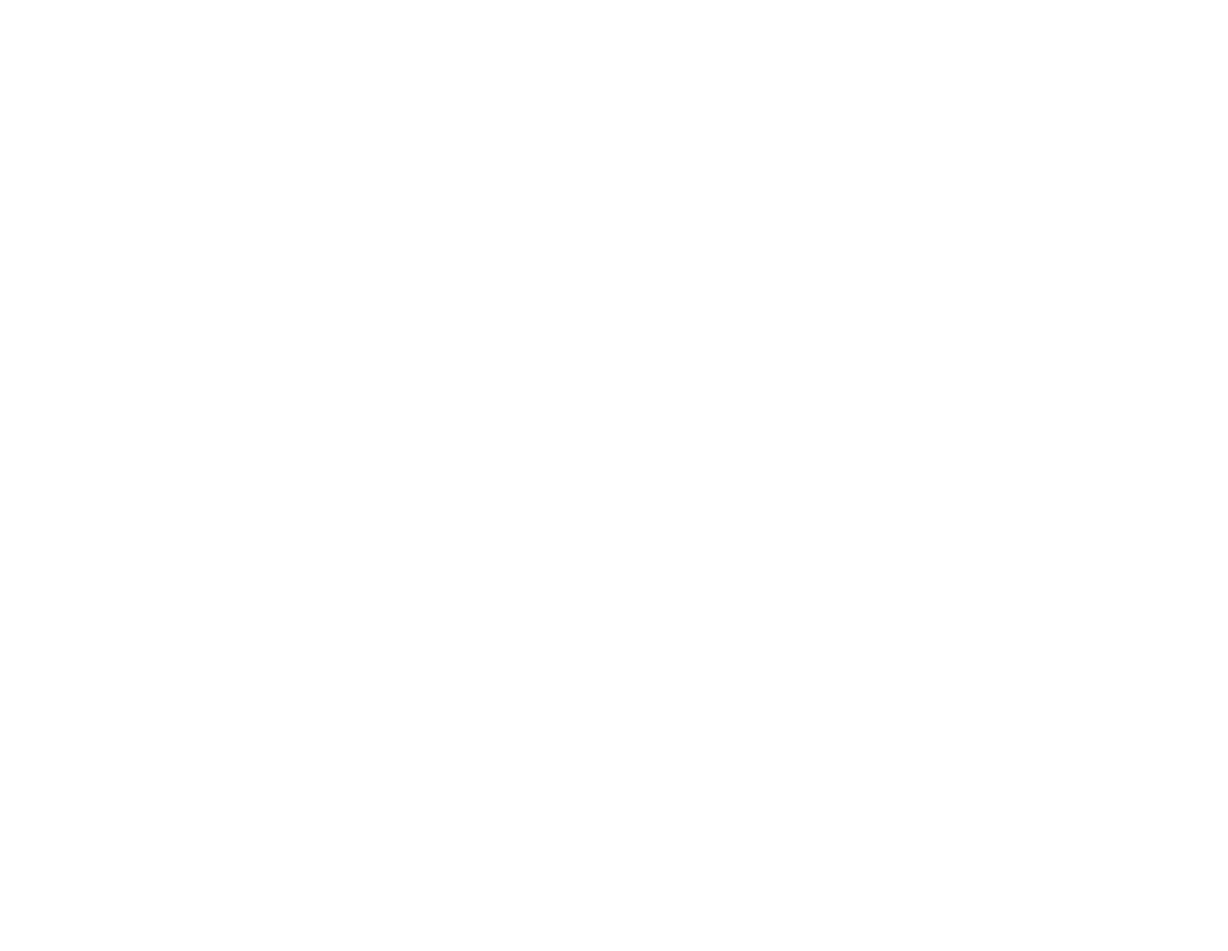
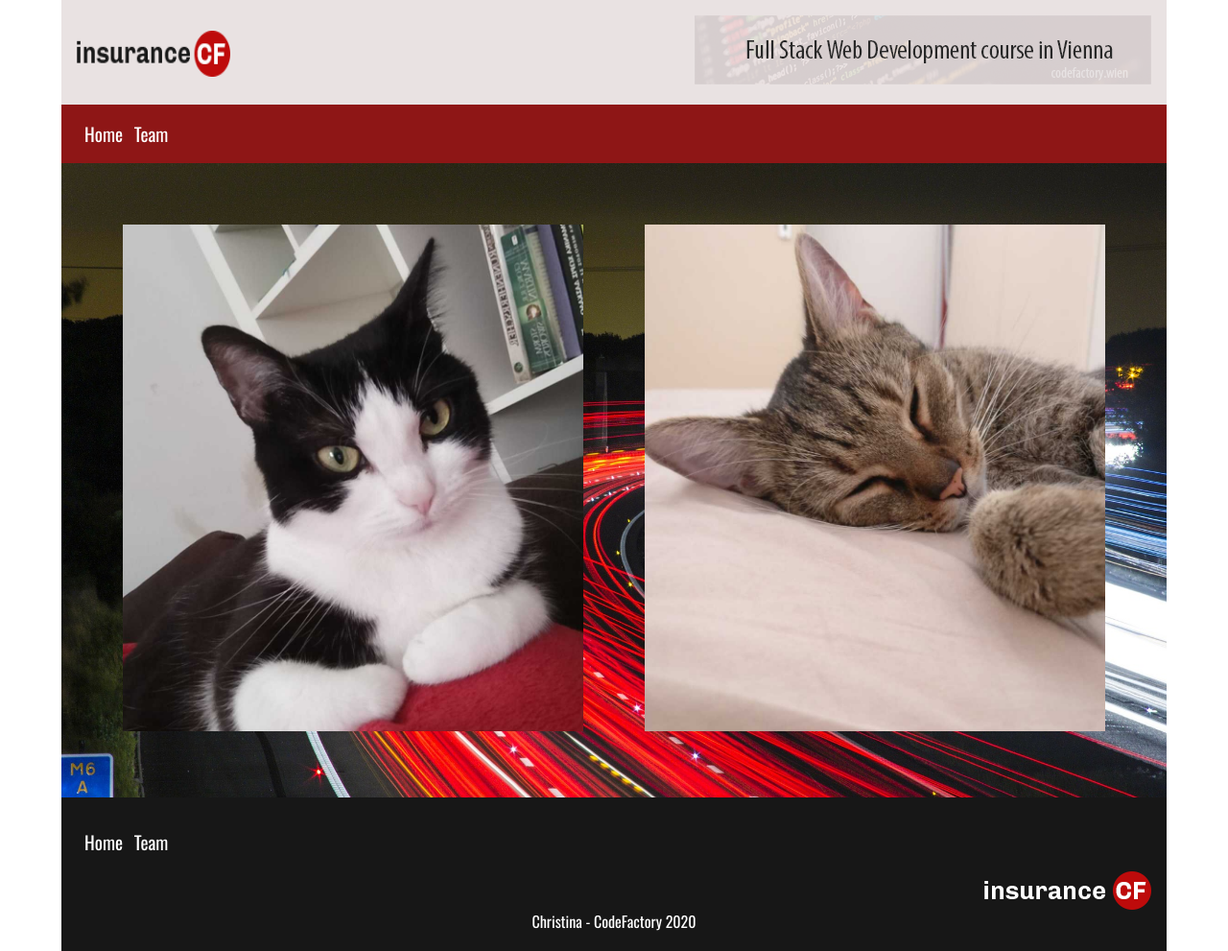
Before and after one commit to ChristinaRenieris/LMSCF-ChristinaRenieris-CodeReview-03, a plain HTML site: page team.html in a window 1280 px wide. Shown: the whole page at 96% size. Before the commit the page ends 800 px from the top, so only its background shows below. Drawn offline with nearby package versions, Linux system fonts and the light colour scheme; files whose address does not match are found by name.

Commit message:
complete

```diff
--- a/CSS/style.css
+++ b/CSS/style.css
@@ -118,7 +118,7 @@ a:hover {
 
 #result {
     display: none;
-    font-size: 1.5em;
+    font-size: 2em;
     color: rgb(51, 146, 53);
 }
 
@@ -281,3 +281,44 @@ a:hover {
         height: 5em;
     }
 }
+
+
+/*team.html style*/
+
+.footerTeam {
+    margin-top: 0;
+    color: white;
+    background-color: rgb(23, 23, 23);
+    height: 8em;
+    padding: 1em;
+}
+
+#main {
+    background-image: url("C:/Users/Chris/Desktop/LMSCF-ChristinaRenieris-CodeReview-03/IMG/traffic.jpg");
+    background-position: center;
+    background-size: cover;
+    background-repeat: no-repeat;
+    position: relative;
+    width: 100%;
+    padding-top: 4em;
+    padding-bottom: 4em;
+    display: flex;
+    justify-content: space-evenly;
+}
+
+
+/*team members div style*/
+
+.memberIMG {
+    width: 30em;
+}
+
+.member {
+    width: 30em;
+}
+
+.memberStyle {
+    padding: 0.5em;
+    height: 4.5em;
+    background-color: lightgray;
+}
--- /dev/null
+++ b/JS/team.JSON
@@ -0,0 +1,12 @@
+data = `[{
+"name": "Shiva",
+"age": "4",
+"email": "shiva@fluff.com",
+"image": "IMG/shiva.jpg"
+}, {
+    "name": "Morty",
+    "age": "3",
+    "email": "morty@beans.com",
+    "image": "IMG/morty.jpg"
+}]
+`;
--- a/index.html
+++ b/index.html
@@ -58,7 +58,7 @@
                         </div>
                     </div>
                     <div class="submit">
-                        <input id="submit" type="submit" value="Calculate">
+                        <input id="submit" onclick="calculateInsurance()" type="submit" value="Calculate">
                     </div>
                     <div id="result"></div>
                 </div>
@@ -112,4 +112,5 @@
             <div class="Credits">Christina - CodeFactory 2020</div>
         </div>
     </div>
+    <script src="JS/calculator.js"></script>
 </body>
--- a/team.html
+++ b/team.html
@@ -0,0 +1,76 @@
+<!DOCTYPE html>
+<html>
+
+<head>
+    <meta charset="utf-8">
+    <title>Code Review 03</title>
+    <link href="https://fonts.googleapis.com/css?family=Oswald&display=swap" rel="stylesheet">
+    <link rel="stylesheet" type="text/css" href="CSS/style.css">
+</head>
+
+<body>
+    <div class="Container">
+        <div class="Top">
+            <div class="Header">
+                <img class="Logo1" src="IMG/logo.png" alt="Insurance Logo">
+                <div banner1><img class="hidbanner" src="IMG/banner.png" alt="FSWD Banner ">
+                </div>
+            </div>
+
+            <div Navbar>
+                <ul class="NavTop">
+                    <li><a href="index.html">Home</a></li>
+                    <li><a href="team.html">Team</a></li>
+                </ul>
+            </div>
+        </div>
+
+        <div id="main">
+
+        </div>
+
+        <div class="footerTeam">
+            <div Navbar>
+                <ul class="NavBot">
+                    <li><a href="index.html">Home</a></li>
+                    <li><a href="team.html">Team</a></li>
+                </ul>
+            </div>
+
+            <div class="logoright">
+                <img class="Logo2" src="IMG/logo-inv.png" alt="Insurance Logo">
+            </div>
+
+            <div class="Credits">Christina - CodeFactory 2020</div>
+        </div>
+    </div>
+    <script src="JS/team.JSON"></script>
+    <script>
+        var team = JSON.parse(data);
+        for (var i = 0; i < team.length; i++) {
+
+            var member = `<div onclick="memberInfo${team[i].name}()" class="member${team[i].name}"><img  class="memberIMG" src="${team[i].image}" alt="${team[i].name}">
+                <p class="memberStyle" style= "display: none;"  id = "memberDetails${team[i].name}"> Name: ${team[i].name} <br> Age:${team[i].age} <br> Email: ${team[i].email}</p> </div>`;
+
+            document.getElementById('main').innerHTML += member;
+        }
+
+        function memberInfoShiva() {
+            if (document.getElementById("memberDetailsShiva").style.display == "block") {
+                document.getElementById("memberDetailsShiva").style.display = "none";
+            } else {
+                document.getElementById("memberDetailsShiva").style.display = "block";
+            }
+        }
+
+        function memberInfoMorty() {
+            if (document.getElementById("memberDetailsMorty").style.display == "block") {
+                document.getElementById("memberDetailsMorty").style.display = "none";
+            } else {
+                document.getElementById("memberDetailsMorty").style.display = "block";
+            }
+        }
+    </script>
+</body>
+
+</html>
```
Also changed, not shown: JS/calculator.js (added, +26 -0 lines), IMG/morty.jpg (added), IMG/shiva.jpg (added).
